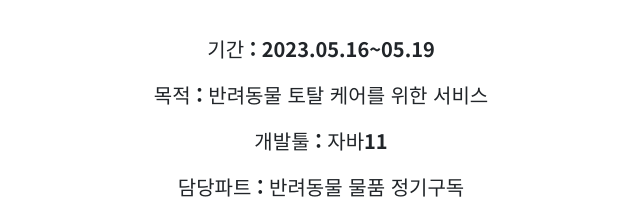
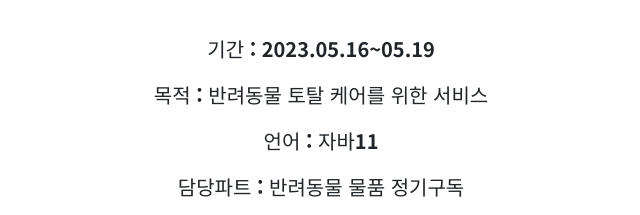
Before and after one commit to RaysonJoanna/project_yomuka, a plain HTML site: page index.html in a window 1280 px wide. Shown: the part 860-1075 px from the top of the page, 319-959 px from the left. Drawn offline with nearby package versions, Linux system fonts and the light colour scheme.

Commit message:
Update index.html

```diff
--- a/index.html
+++ b/index.html
@@ -44,7 +44,7 @@
         <div style="border-bottom: 2px solid #FF8C8C;" class="pb-3">
             <p class="mt-5 fs-5">기간 : 2023.05.16~05.19</p>
             <p class="fs-5">목적 : 반려동물 토탈 케어를 위한 서비스</p>
-            <p class="fs-5">개발툴 : 자바11</p>
+            <p class="fs-5">언어 : 자바11</p>
             <p class="fs-5">담당파트 : 반려동물 물품 정기구독</p>
             <p class="fs-5">개발 인원 : 4명</p>
         </div>
```
